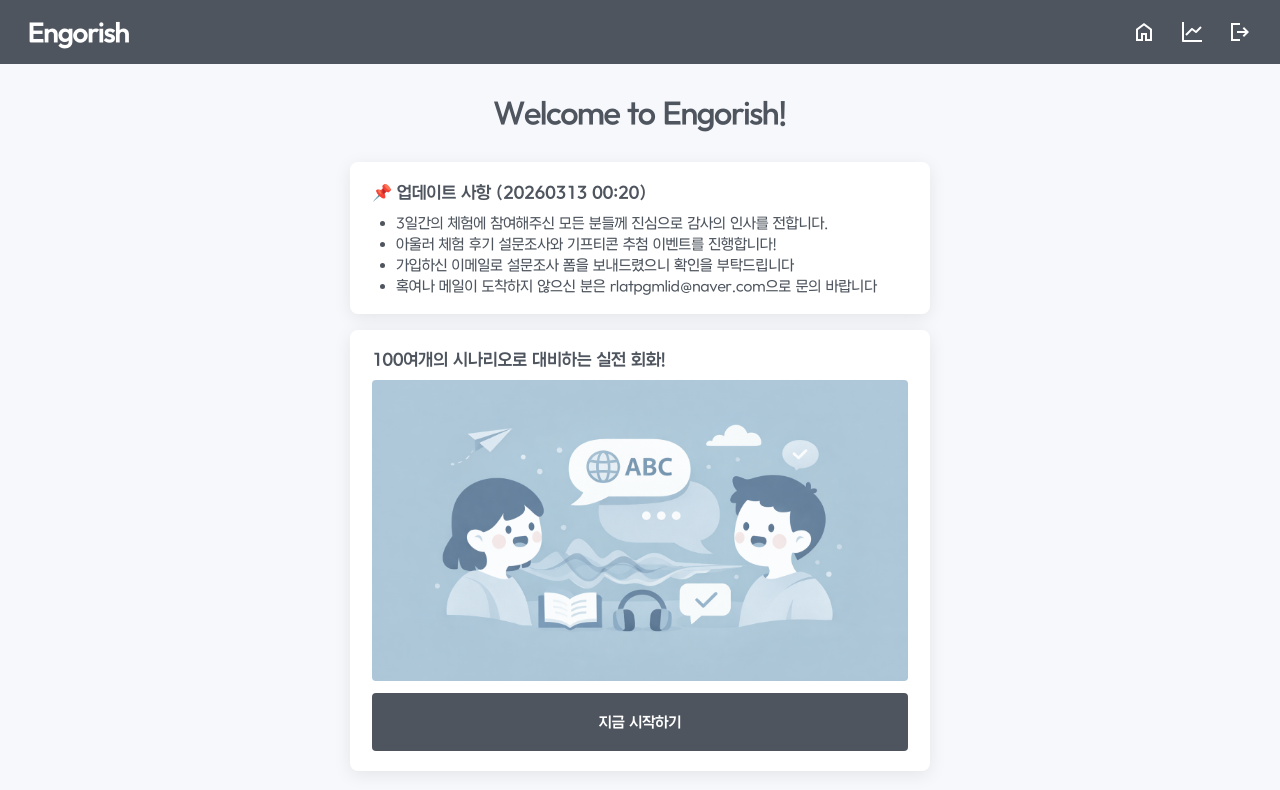
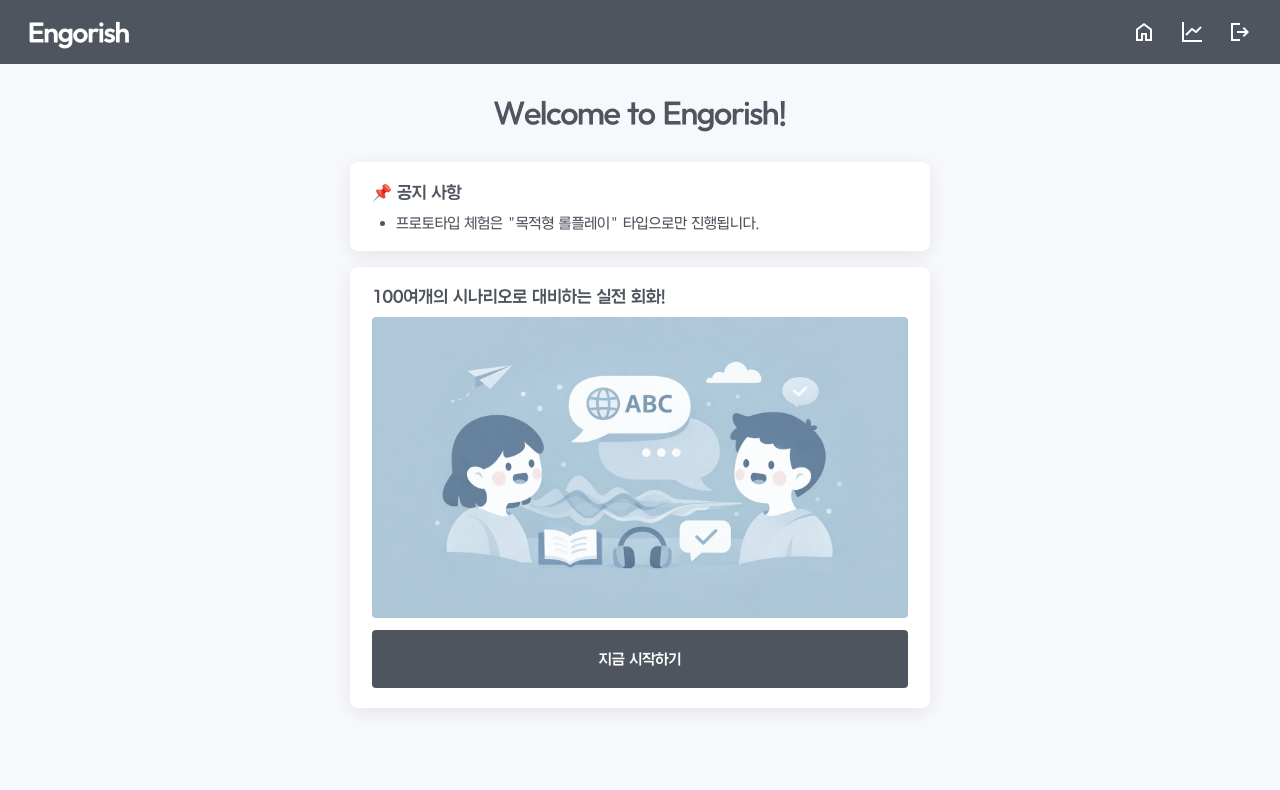
Before and after one commit to fashion-is-hard/team-engorish, a React (Vite) app: page /a/home in a window 1280 px wide. Shown: the top 790 px of the page. Built offline with nearby package versions, Linux system fonts and the light colour scheme; no server answers.

Commit message:
프로토타입

```diff
--- a/src/pages/home/HomePage.tsx
+++ b/src/pages/home/HomePage.tsx
@@ -53,12 +53,9 @@ export default function HomePage() {
         <h1 className={styles.title}>Welcome to Engorish!</h1>
 
         <section className={styles.noticeCard}>
-          <div className={styles.noticeTitle}>📌 업데이트 사항 (20260313 00:20)</div>
+          <div className={styles.noticeTitle}>📌 공지 사항</div>
           <ul className={styles.noticeList}>
-            <li>3일간의 체험에 참여해주신 모든 분들께 진심으로 감사의 인사를 전합니다.</li>
-            <li>아울러 체험 후기 설문조사와 기프티콘 추첨 이벤트를 진행합니다!</li>
-            <li>가입하신 이메일로 설문조사 폼을 보내드렸으니 확인을 부탁드립니다</li>
-            <li>혹여나 메일이 도착하지 않으신 분은 rlatpgmlid@naver.com으로 문의 바랍니다</li>
+            <li>프로토타입 체험은 "목적형 롤플레이" 타입으로만 진행됩니다.</li>
           </ul>
         </section>
 
```
